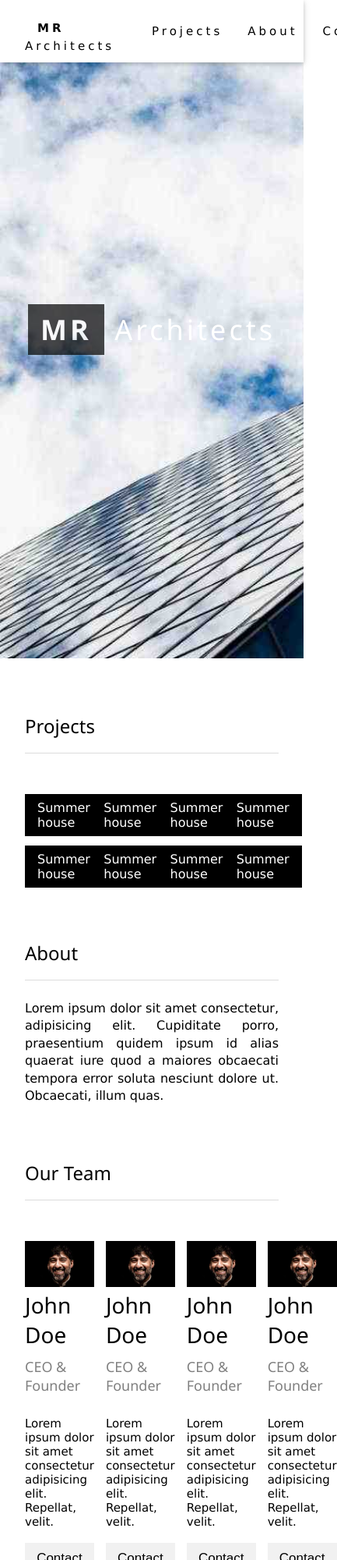
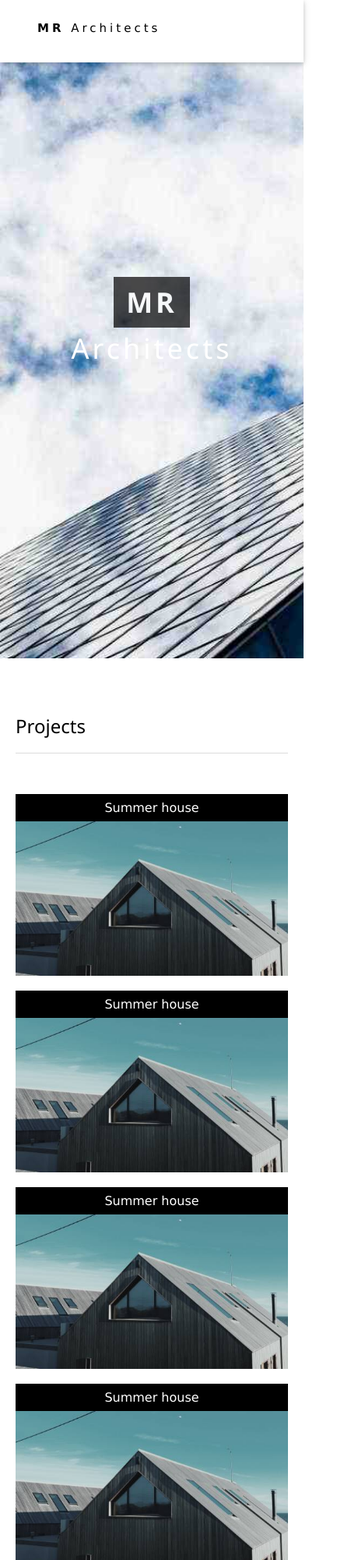
Before and after one commit to MdSalauddinSakib/MR-Architects-w3school-tamplate, a plain HTML site: page index.html in a window 390 px wide. Shown: the top 2000 px of the page at 78% size, 433 px wide, since content can reach past the window. Drawn offline with Linux system fonts and the light colour scheme.

Commit message:
mobile version responsive done

```diff
--- a/style.css
+++ b/style.css
@@ -217,3 +217,46 @@ input{
     padding: 32px 0;
     text-align: center;
 }
+
+
+
+
+/* --------------------------
+    Responsive styles
+----------------------------- */
+
+/* mobile devices */
+
+@media screen and (max-width: 600px) {
+    .menu li{
+        display: none;
+    }
+
+    .arc-title{
+        display: block;
+        margin: 10px;
+    }
+
+    .d-flex{
+        flex-direction: column;
+    }
+
+    .d-grid{
+        grid-template-columns: repeat(1, 1fr);
+    }
+
+    .btn, .btn:hover{
+        width: 100%;
+    }
+
+    .house-card p{
+        width: 100%;
+        text-align: center;
+    }
+
+    .container{
+        margin: 0 20px;
+    }
+}
+
+/* tablets devices */
```
